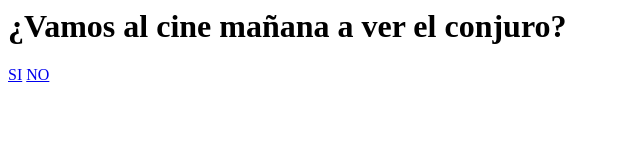
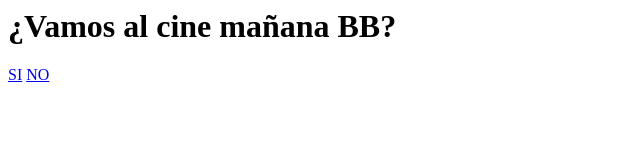
Before and after one commit to elpanamiguel123/VamosAlCineBB, a plain HTML site: page index.html in a window 1280 px wide. Shown: the whole page, without its empty margins (0-640 px from the left). Drawn offline with Linux system fonts and the light colour scheme.

Commit message:
Update index.html

```diff
--- a/index.html
+++ b/index.html
@@ -3,7 +3,7 @@
         <link rel="stylesheet" type="text/css" href="css/style.css">
     </head>
     <body>
-        <h1>¿Vamos al cine mañana a ver el conjuro?</h1>
+        <h1>¿Vamos al cine mañana BB?</h1>
         <a href="#" class="button" id="si">SI</a>
         <a href="#" class="button" id="no">NO</a>
         <script src="js/script.js"></script>
```
